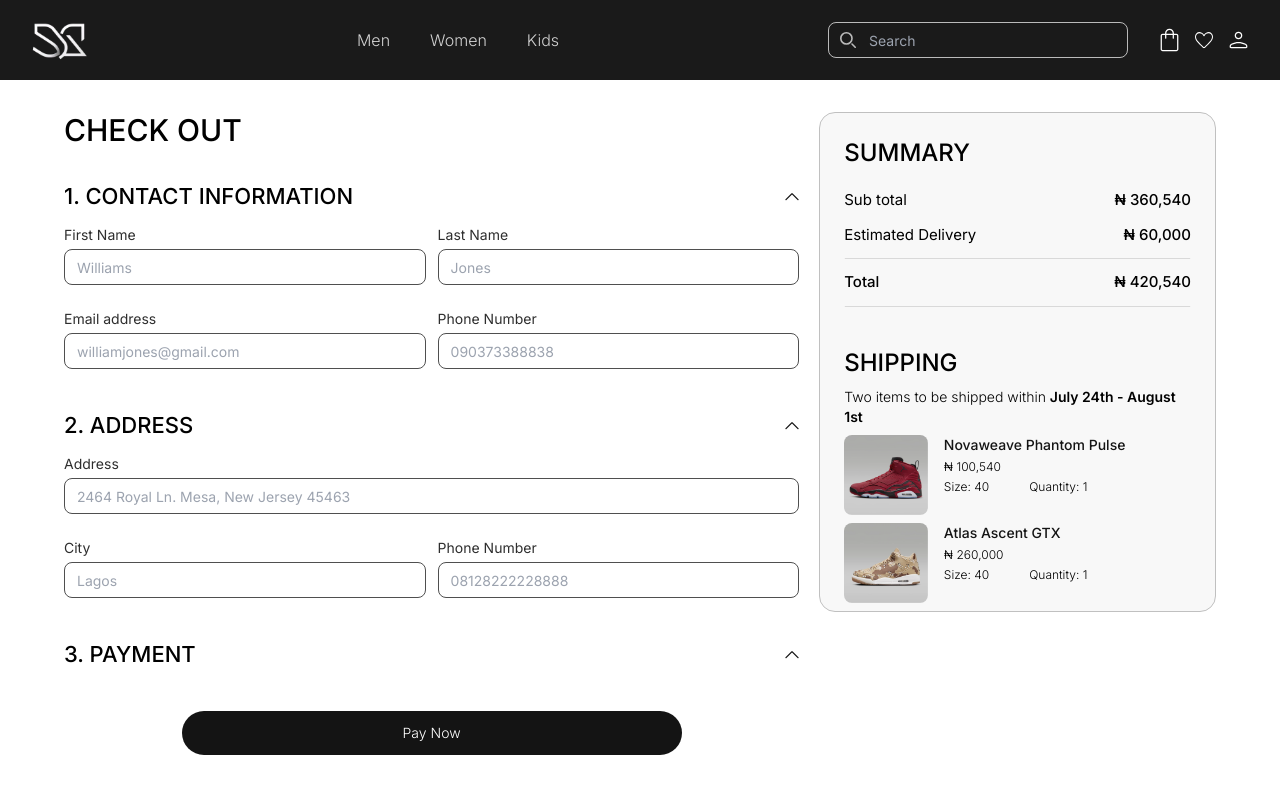
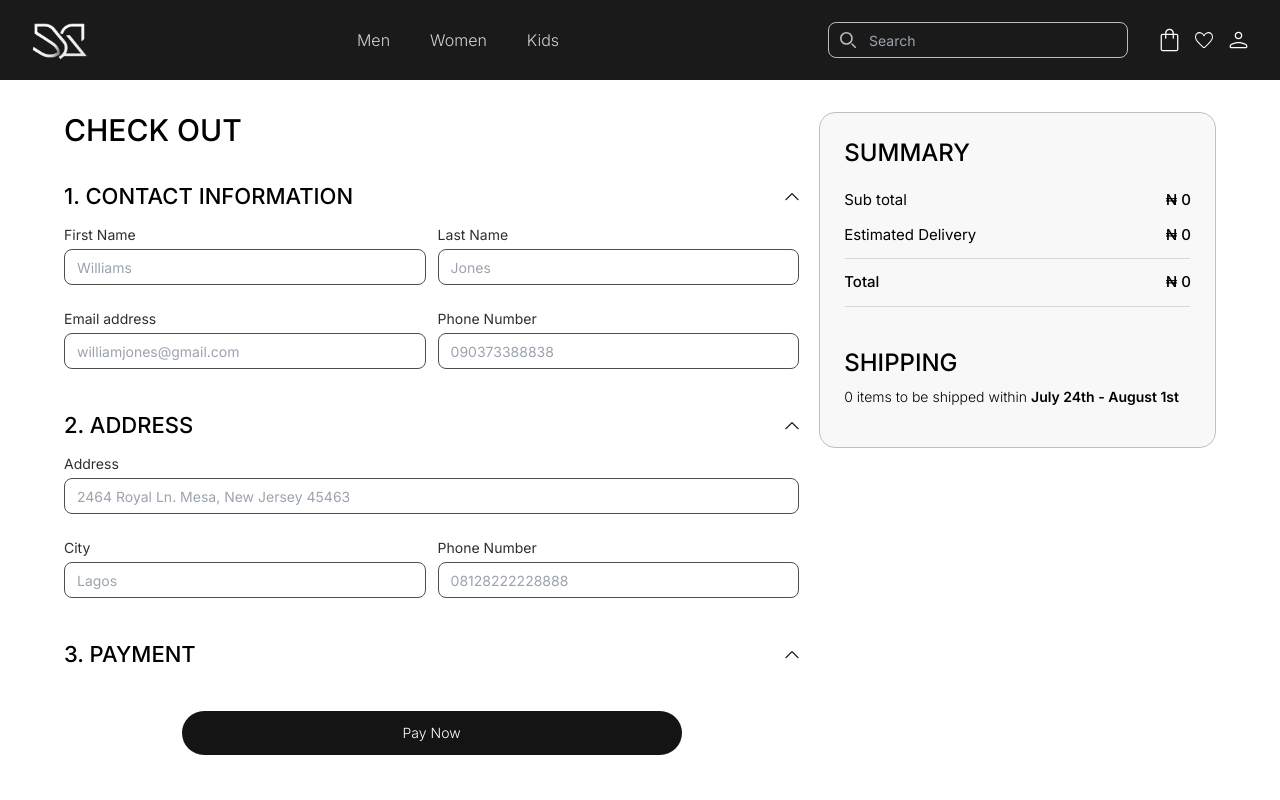
Before and after one commit to ezeigboemmanuel/Sneakers-Ecommerce, a Next.js app: page /checkout in a window 1280 px wide. Shown: the top 800 px of the page. Built offline with nearby package versions, Linux system fonts and the light colour scheme; a web font is replaced by a local one.

Commit message:
update: added email validation

```diff
--- a/app/cart/page.tsx
+++ b/app/cart/page.tsx
@@ -15,7 +15,6 @@ const page = () => {
   const subtotal = numArr.reduce((acc, curr) => acc + curr, 0);
   const total = subtotal + 60000;
 
-  console.log(cart)
   return (
     <div className="px-4 py-2 lg:px-16 md:py-8">
       <div className="flex flex-col md:flex-row">
@@ -76,7 +75,9 @@ const page = () => {
                             </option>
                           ))}
                         </select> */}
-                        <p className="font-light text-xs md:text-sm">{cart.size}</p>
+                        <p className="font-light text-xs md:text-sm">
+                          {cart.size}
+                        </p>
                       </div>
 
                       <div className="flex space-x-4 md:space-x-1 items-center">
@@ -90,8 +91,17 @@ const page = () => {
                             </option>
                           ))}
                         </select> */}
-                        <p className="font-light text-xs md:text-sm">{item.quantity}</p>
+                        <p className="font-light text-xs md:text-sm">
+                          {item.quantity}
+                        </p>
                       </div>
+
+                      <Image
+                        src={DeleteIcon}
+                        alt="delete"
+                        onClick={() => cart.removeFromCart(item.id)}
+                        className="h-3 w-3 md:h-5 md:w-5 cursor-pointer hidden md:inline-block"
+                      />
 
                       <div
                         className="cursor-pointer"
@@ -100,21 +110,10 @@ const page = () => {
                         <Image
                           src={DeleteIcon}
                           alt="delete"
-                          className="h-3 w-3 md:h-5 md:w-5 cursor-pointer hidden md:inline-block"
+                          className="h-3 w-3 md:h-5 md:w-5 cursor-pointer md:hidden"
                         />
                       </div>
                     </div>
-                  </div>
-
-                  <div
-                    className="cursor-pointer"
-                    onClick={() => cart.removeFromCart(item.id)}
-                  >
-                    <Image
-                      src={DeleteIcon}
-                      alt="delete"
-                      className="h-3 w-3 md:h-5 md:w-5 cursor-pointer md:hidden"
-                    />
                   </div>
 
                   <div className="lg:mr-8 hidden md:flex flex-col w-full justify-between h-[120px]">
--- a/app/checkout/page.tsx
+++ b/app/checkout/page.tsx
@@ -1,35 +1,22 @@
-import Recommendations from "@/components/Recommendations";
-import Image2 from "@/assets/sneakers/image2.png";
-import Image3 from "@/assets/sneakers/image3.png";
+"use client"
+
 import Up from "@/assets/icons/filterup.svg";
 import Line from "@/assets/icons/line.svg";
 import Image from "next/image";
 import Link from "next/link";
+import { useCartStore } from "@/hooks/useCart";
 
 const page = () => {
-  const product = [
-    {
-      Image: Image2,
-      name: "Novaweave Phantom Pulse",
-      category: "Men's Shoes",
-      colours: [],
-      price: "100,540",
-      sizes: ["40", "41", "42", "43", "44", "45", "46"],
-      quantity: ["1", "2", "3", "4", "5"],
-    },
-    {
-      Image: Image3,
-      name: "Atlas Ascent GTX",
-      category: "Women's Shoes",
-      colours: [],
-      price: "260,000",
-      sizes: ["40", "41", "42", "43", "44", "45", "46"],
-      quantity: ["1", "2", "3", "4", "5"],
-    },
-  ];
+  const cart = useCartStore();
+  const numArr = cart.cart.map((item) => item.current_price * item.quantity);
+  const subtotal = numArr.reduce((acc, curr) => acc + curr, 0);
+  const total = subtotal + 60000;
+
+  const totalQuantity = cart.cart.map((item) => item.quantity).reduce((acc, curr) => acc + curr, 0);
+
   return (
     <div className="px-4 py-2 lg:px-16 md:py-8">
-      <div className="flex flex-col md:flex-row">
+      <div className="flex flex-col md:flex-row items-start">
         <div className="md:w-[65%] md:mr-5">
           <h1 className="text-2xl md:text-3xl font-[500] uppercase mb-4 md:mb-8">
             Check out
@@ -73,7 +60,7 @@ const page = () => {
                   </p>
                   <input
                     className="h-[36px] border-[1px] border-[#4F4F4F] focus:border-black/[0.85] text-sm rounded-[8px] w-full py-2 px-3 text-[#2E2E2E]/[0.7] leading-tight focus:outline-none focus:shadow-outline bg-transparent"
-                    type="text"
+                    type="email"
                     placeholder="williamjones@gmail.com"
                   />
                 </div>
@@ -83,7 +70,7 @@ const page = () => {
                   </p>
                   <input
                     className="h-[36px] border-[1px] border-[#4F4F4F] focus:border-black/[0.85] text-sm rounded-[8px] w-full py-2 px-3 text-[#2E2E2E]/[0.7] leading-tight focus:outline-none focus:shadow-outline bg-transparent"
-                    type="text"
+                    type="number"
                     placeholder="090373388838"
                   />
                 </div>
@@ -126,7 +113,7 @@ const page = () => {
                 </p>
                 <input
                   className="h-[36px] border-[1px] border-[#4F4F4F] focus:border-black/[0.85] text-sm rounded-[8px] w-full py-2 px-3 text-[#2E2E2E]/[0.7] leading-tight focus:outline-none focus:shadow-outline bg-transparent"
-                  type="text"
+                  type="number"
                   placeholder="08128222228888"
                 />
               </div>
@@ -149,21 +136,21 @@ const page = () => {
           </Link>
         </div>
 
-        <div className="hidden md:inline-block bg-[#F8F8F8] border border-[#C0C0C0] rounded-[16px] px-6 pt-6 pb-10 w-[35%] md:h-[550px] lg:h-[500px]">
+        <div className="hidden md:inline-block bg-[#F8F8F8] border border-[#C0C0C0] rounded-[16px] px-6 pt-6 pb-10 w-[35%] h-full]">
           <h1 className="font-[500] uppercase text-2xl mb-5">Summary</h1>
           <div className="flex justify-between items-center cursor-pointer mt-3 mb-3">
             <p className="text-[15px]">Sub total</p>
-            <p className="font-[500] text-[15px]">₦ 360,540</p>
+            <p className="font-[500] text-[15px]">₦ {subtotal}</p>
           </div>
           <div className="flex justify-between items-center cursor-pointer mt-3 mb-3">
             <p className="text-[15px]">Estimated Delivery</p>
-            <p className="font-[500] text-[15px]">₦ 60,000</p>
+            <p className="font-[500] text-[15px]">₦ {subtotal === 0 ? 0 : "60000"}</p>
           </div>
           <Image src={Line} alt="line" />
           <div>
             <div className="flex justify-between items-center cursor-pointer mt-3 mb-3">
               <p className="font-[500] text-[15px]">Total</p>
-              <p className="font-[500] text-[15px]">₦ 420,540</p>
+              <p className="font-[500] text-[15px]">₦ {subtotal === 0 ? 0 : total}</p>
             </div>
           </div>
           <Image src={Line} alt="line" className="mb-10" />
@@ -171,31 +158,33 @@ const page = () => {
           <div className="flex space-y-2 flex-col">
             <h1 className="font-[500] uppercase text-2xl">Shipping</h1>
             <p className="font-light text-sm">
-              Two items to be shipped within{" "}
+              {totalQuantity} items to be shipped within{" "}
               <span className="font-semibold">July 24th - August 1st</span>
             </p>
-            {product.map((item, index) => (
+            {cart.cart.map((item, index) => (
               <div key={index}>
                 <div className="flex space-x-4">
                   <Image
-                    src={item.Image}
+                    src={`https://api.timbu.cloud/images/${item.photos[2].url}`}
                     alt="image"
                     className="h-[80px] w-[90px] rounded-lg"
+                    width={100}
+                    height={100}
                   />
                   <div className="flex justify-between w-full">
                     <div>
                       <h1 className="font-[500] text-sm text-[#141414] mb-1">
                         {item.name}
                       </h1>
-                      <p className="font-light text-xs mb-1">₦ {item.price}</p>
+                      <p className="font-light text-xs mb-1">₦ {item.current_price}</p>
 
                       <div className="flex items-center space-x-10">
                         <div className="flex space-x-2 items-center">
-                          <p className="font-light text-xs">Size: 40</p>
+                          <p className="font-light text-xs">Size: {cart.size}</p>
                         </div>
 
                         <div className="flex space-x-2 items-center">
-                          <p className="font-light text-xs">Quantity: 1</p>
+                          <p className="font-light text-xs">Quantity: {item.quantity}</p>
                         </div>
                       </div>
                     </div>
```
